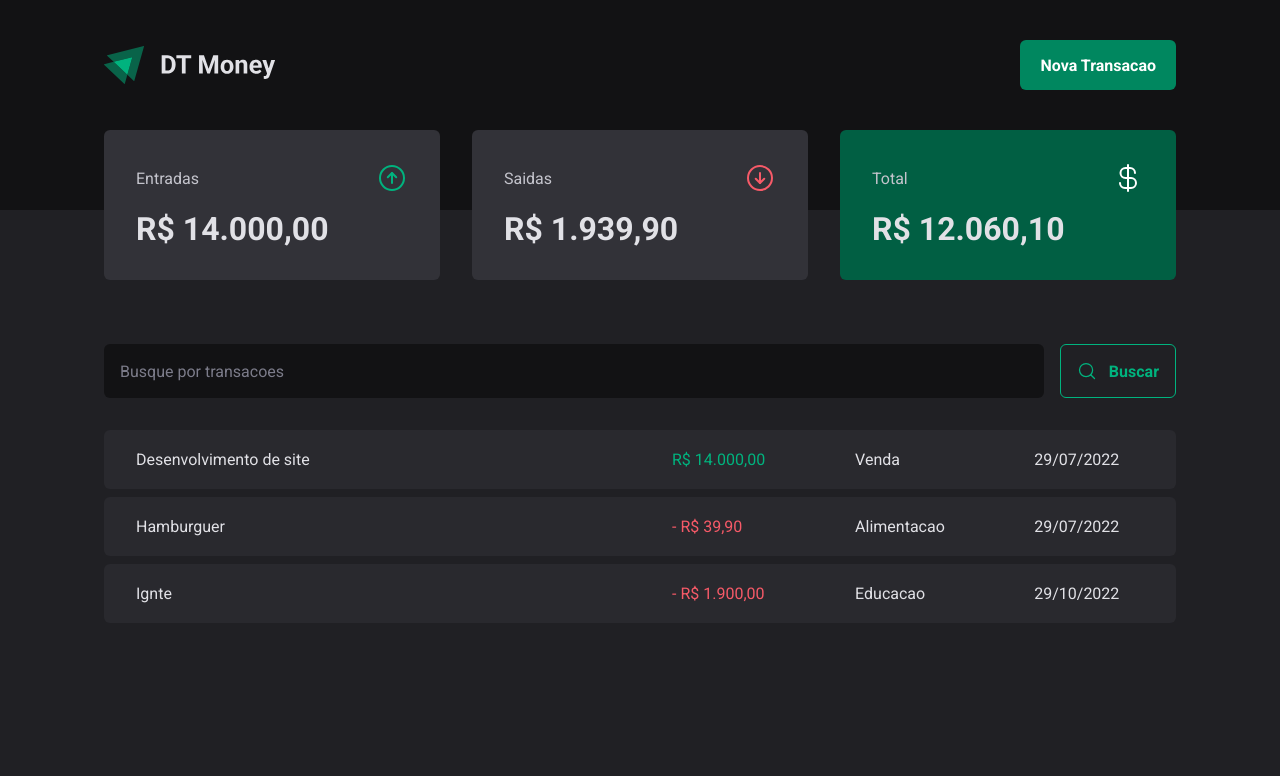
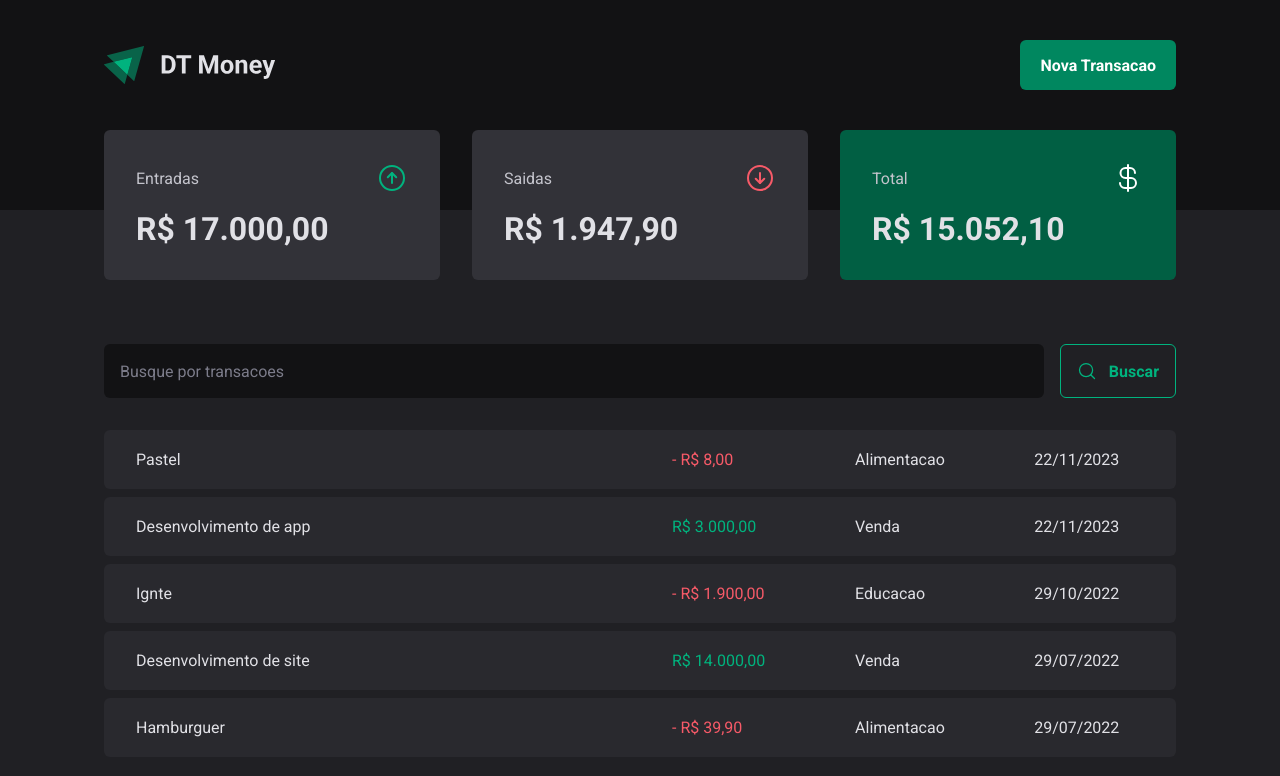
Before and after one commit to ThaSMorato/ignite-dt-money, a React (Vite) app: page / in a window 1280 px wide. Shown: the top 776 px of the page. Built offline with nearby package versions, Linux system fonts and the light colour scheme; data requests are answered from the project's data file; a web font is replaced by a local one.

Commit message:
creating transaction

```diff
--- a/server.json
+++ b/server.json
@@ -1,8 +1,8 @@
 {
-  "transactions" : [
+  "transactions": [
     {
       "id": 1,
-      "description" : "Desenvolvimento de site",
+      "description": "Desenvolvimento de site",
       "type": "income",
       "category": "Venda",
       "price": 14000,
@@ -10,7 +10,7 @@
     },
     {
       "id": 2,
-      "description" : "Hamburguer",
+      "description": "Hamburguer",
       "type": "outcome",
       "category": "Alimentacao",
       "price": 39.9,
@@ -18,11 +18,27 @@
     },
     {
       "id": 3,
-      "description" : "Ignte",
+      "description": "Ignte",
       "type": "outcome",
       "category": "Educacao",
       "price": 1900,
       "createdAt": "2022-10-29T19:25:44.505z"
+    },
+    {
+      "category": "Venda",
+      "description": "Desenvolvimento de app",
+      "price": 3000,
+      "type": "income",
+      "createdAt": "2023-11-22T21:20:17.674Z",
+      "id": 4
+    },
+    {
+      "category": "Alimentacao",
+      "description": "Pastel",
+      "price": 8,
+      "type": "outcome",
+      "createdAt": "2023-11-22T21:28:28.023Z",
+      "id": 5
     }
   ]
 }
--- a/src/components/NewTransactionModal/index.tsx
+++ b/src/components/NewTransactionModal/index.tsx
@@ -10,6 +10,7 @@
 import { ArrowCircleDown, ArrowCircleUp, X } from 'phosphor-react'
 import { Controller, useForm } from 'react-hook-form'
 import { zodResolver } from '@hookform/resolvers/zod'
+import { useTransactions } from '../../hooks/useTransaction'
 
 const newTransactionFormSchema = z.object({
   description: z.string(),
@@ -22,6 +23,7 @@
 
 export const NewTransactionModal = () => {
   const {
+    reset,
     control,
     register,
     handleSubmit,
@@ -30,8 +32,14 @@
     resolver: zodResolver(newTransactionFormSchema),
   })
 
-  const handleCreateNewTransaction = (data: NewTransactionFormInputs) => {
-    console.log(data)
+  const { createTransaction } = useTransactions()
+
+  const handleCreateNewTransaction = async (data: NewTransactionFormInputs) => {
+    const { category, description, price, type } = data
+
+    await createTransaction({ category, description, price, type })
+
+    reset()
   }
 
   return (
--- a/src/contexts/TransactionContext.tsx
+++ b/src/contexts/TransactionContext.tsx
@@ -10,9 +10,17 @@
   createdAt: string
 }
 
+interface CreateTransactionInput {
+  description: string
+  price: number
+  category: string
+  type: 'income' | 'outcome'
+}
+
 interface TransactionContextType {
   transactions: Transaction[]
   fetchTransactions: (query?: string) => Promise<void>
+  createTransaction: (data: CreateTransactionInput) => Promise<void>
 }
 
 interface TransactionProviderProps {
@@ -27,6 +35,8 @@
   const fetchTransactions = async (query?: string) => {
     const response = await api.get('transactions', {
       params: {
+        _sort: 'createdAt',
+        _order: 'desc',
         q: query,
       },
     })
@@ -34,12 +44,28 @@
     setTransactions(response.data)
   }
 
+  const createTransaction = async (data: CreateTransactionInput) => {
+    const { category, description, price, type } = data
+
+    const response = await api.post('transactions', {
+      category,
+      description,
+      price,
+      type,
+      createdAt: new Date(),
+    })
+
+    setTransactions((state) => [response.data, ...state])
+  }
+
   useEffect(() => {
     fetchTransactions()
   }, [])
 
   return (
-    <TransactionContext.Provider value={{ transactions, fetchTransactions }}>
+    <TransactionContext.Provider
+      value={{ transactions, fetchTransactions, createTransaction }}
+    >
       {children}
     </TransactionContext.Provider>
   )
```
